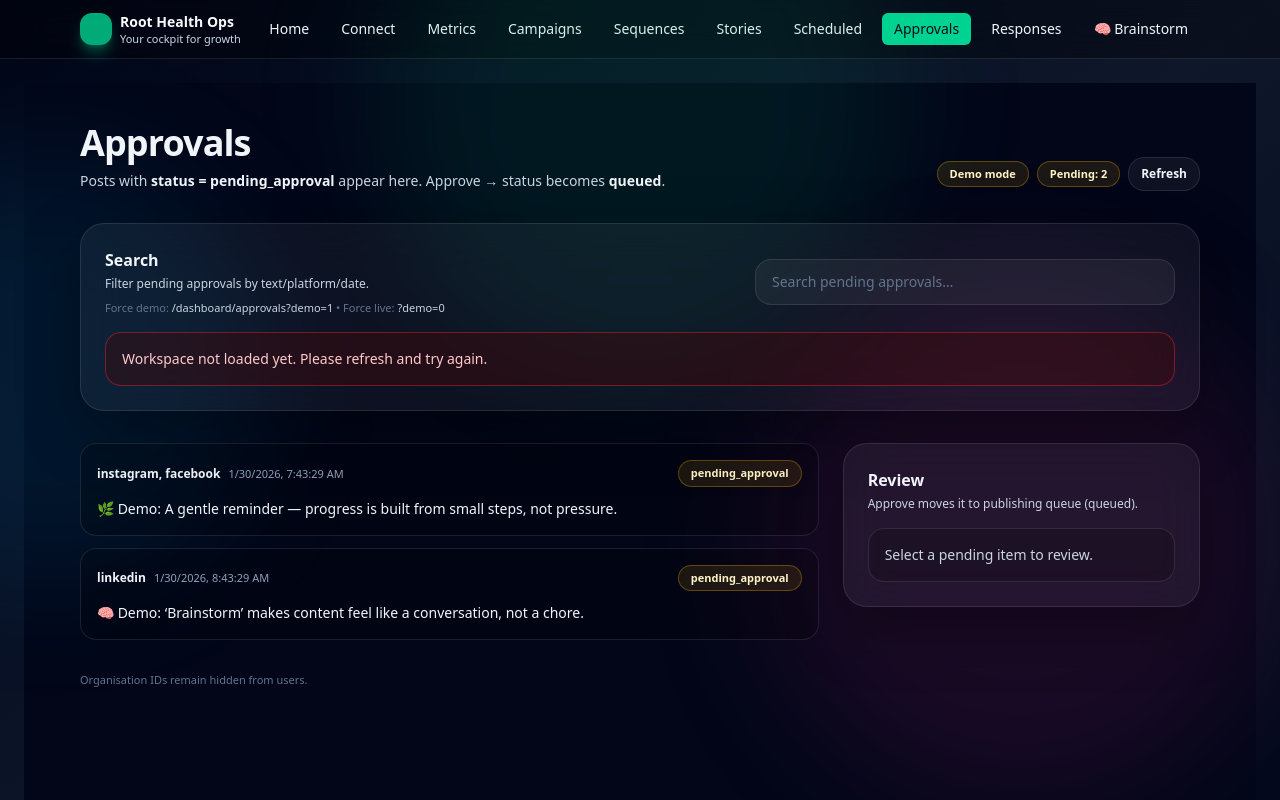
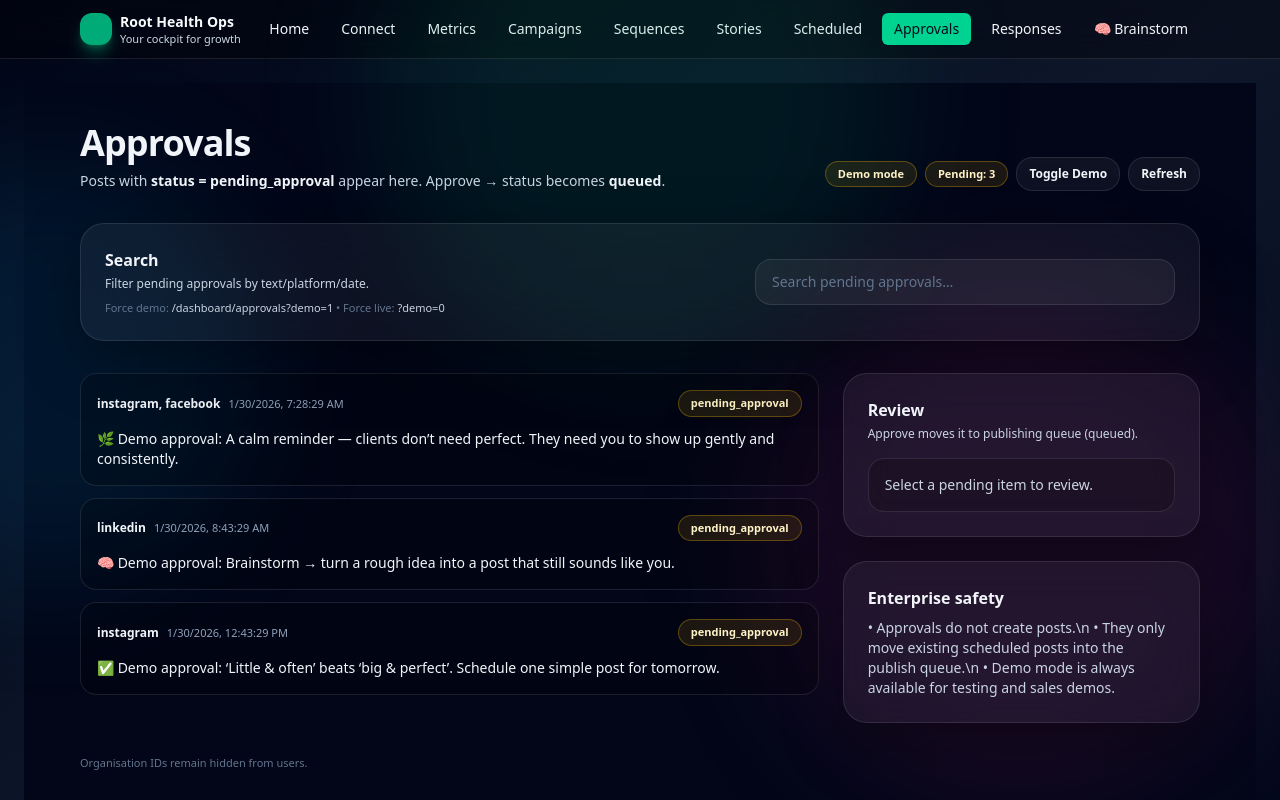
Before and after one commit to Hypnohippy/root-health-ops-dashboard1, a Next.js app: page /dashboard/approvals in a window 1280 px wide. Shown: the top 800 px of the page. Built offline with nearby package versions, Linux system fonts and the light colour scheme; no server answers.

Commit message:
Update page.tsx

```diff
--- a/app/dashboard/approvals/page.tsx
+++ b/app/dashboard/approvals/page.tsx
@@ -1,4 +1,3 @@
-// app/dashboard/approvals/page.tsx
 "use client";
 
 import React, { useEffect, useMemo, useState } from "react";
@@ -15,7 +14,12 @@ type ScheduledPost = {
   meta?: any;
 };
 
-type ApiListResp = { items?: ScheduledPost[]; error?: string; ok?: boolean; organisationId?: string };
+type ApiListResp = {
+  ok?: boolean;
+  organisationId?: string;
+  items?: ScheduledPost[];
+  error?: string;
+};
 
 function safeDate(iso: string) {
   try {
@@ -38,6 +42,18 @@ function statusTone(status: string): "good" | "warn" | "bad" | "neutral" {
   return "neutral";
 }
 
+function readDemoOverrideFromUrl(): boolean | null {
+  try {
+    const url = new URL(window.location.href);
+    const demo = (url.searchParams.get("demo") || "").toLowerCase().trim();
+    if (demo === "1" || demo === "true" || demo === "yes") return true;
+    if (demo === "0" || demo === "false" || demo === "no") return false;
+    return null;
+  } catch {
+    return null;
+  }
+}
+
 export default function ApprovalsPage() {
   const [loading, setLoading] = useState(true);
   const [refreshing, setRefreshing] = useState(false);
@@ -50,32 +66,44 @@ export default function ApprovalsPage() {
   const [selectedId, setSelectedId] = useState<string | null>(null);
   const [note, setNote] = useState("");
 
-  // ✅ Demo override:
-  // /dashboard/approvals?demo=1 -> forces demo mode
-  // /dashboard/approvals?demo=0 -> forces normal mode
-  const [demoMode, setDemoMode] = useState<boolean>(false);
-  const [locked, setLocked] = useState<boolean>(false);
+  // ✅ Demo stays available always
+  const [demoMode, setDemoMode] = useState<boolean>(true);
 
-  const demoItems: ScheduledPost[] = [
+  const demoItems: ScheduledPost[] = useMemo(() => {
+    const now = Date.now();
+    return [
       {
         id: "demo-1",
         organisation_id: "demo",
-      message: "🌿 Demo: A gentle reminder — progress is built from small steps, not pressure.",
+        message:
+          "🌿 Demo approval: A calm reminder — clients don’t need perfect. They need you to show up gently and consistently.",
         platforms: ["instagram", "facebook"],
-      scheduled_for: new Date(Date.now() + 60 * 60 * 1000).toISOString(),
+        scheduled_for: new Date(now + 45 * 60 * 1000).toISOString(),
         status: "pending_approval",
         meta: { demo: true },
       },
       {
         id: "demo-2",
         organisation_id: "demo",
-      message: "🧠 Demo: ‘Brainstorm’ makes content feel like a conversation, not a chore.",
+        message:
+          "🧠 Demo approval: Brainstorm → turn a rough idea into a post that still sounds like you.",
         platforms: ["linkedin"],
-      scheduled_for: new Date(Date.now() + 2 * 60 * 60 * 1000).toISOString(),
+        scheduled_for: new Date(now + 2 * 60 * 60 * 1000).toISOString(),
+        status: "pending_approval",
+        meta: { demo: true },
+      },
+      {
+        id: "demo-3",
+        organisation_id: "demo",
+        message:
+          "✅ Demo approval: ‘Little & often’ beats ‘big & perfect’. Schedule one simple post for tomorrow.",
+        platforms: ["instagram"],
+        scheduled_for: new Date(now + 6 * 60 * 60 * 1000).toISOString(),
         status: "pending_approval",
         meta: { demo: true },
       },
     ];
+  }, []);
 
   const resolveOrg = async () => {
     const res = await fetch("/api/social-accounts", { method: "GET", cache: "no-store" });
@@ -93,53 +121,43 @@ export default function ApprovalsPage() {
     return org;
   };
 
-  const readDemoOverride = () => {
-    try {
-      const url = new URL(window.location.href);
-      const demo = url.searchParams.get("demo");
-      if (demo === "1" || demo === "true") return true;
-      if (demo === "0" || demo === "false") return false;
-      return null; // no override
-    } catch {
-      return null;
-    }
-  };
-
-  const load = async () => {
+  const load = async (force?: { demo?: boolean }) => {
     setLoading(true);
     setError(null);
 
     try {
-      const override = readDemoOverride();
-      const shouldDemo = override === null ? demoMode : override;
+      const override = readDemoOverrideFromUrl();
+      const shouldDemo =
+        typeof force?.demo === "boolean"
+          ? force.demo
+          : override === null
+          ? demoMode
+          : override;
 
-      // ✅ Always honor demo override
+      // ✅ Demo = immediate data, no DB needed
       if (shouldDemo) {
         setRows(demoItems);
-        setLocked(true); // demo means “no real actions”
         return;
       }
 
-      // Normal mode: pull real posts
+      // Live mode: pull real posts
       const org = organisationId || (await resolveOrg());
-
       const res = await fetch(`/api/schedule/list?organisationId=${encodeURIComponent(org)}`, {
         cache: "no-store",
       });
 
       const data: ApiListResp = await res.json().catch(() => ({}));
+
       if (!res.ok || data?.ok === false) {
         throw new Error(data?.error || `Failed to load scheduled posts (HTTP ${res.status}).`);
       }
 
       setRows(Array.isArray(data?.items) ? data.items : []);
-      setLocked(false);
     } catch (e: any) {
-      // If anything fails, fall back to demo so you can still test UI
-      setError(e?.message || "Could not load approvals queue — showing demo mode.");
+      // ✅ If live fails, fall back to demo so you can still demo/test
+      setError(e?.message || "Could not load live approvals — showing demo mode.");
+      setDemoMode(true);
       setRows(demoItems);
-      setLocked(true);
-      setDemoMode(true);
     } finally {
       setLoading(false);
     }
@@ -155,12 +173,9 @@ export default function ApprovalsPage() {
   };
 
   useEffect(() => {
-    // Initial demo decision:
-    // - if ?demo=1 present, it will force demo
-    // - otherwise default to demo=true so you can test immediately
-    const override = readDemoOverride();
-    setDemoMode(override === null ? true : override);
-    void load();
+    const override = readDemoOverrideFromUrl();
+    if (override !== null) setDemoMode(override);
+    void load({ demo: override !== null ? override : true }); // ✅ default demo on first load
     // eslint-disable-next-line react-hooks/exhaustive-deps
   }, []);
 
@@ -217,8 +232,8 @@ export default function ApprovalsPage() {
   const act = async (action: "approve" | "reject") => {
     if (!selected) return;
 
-    // Demo/locked: just simulate
-    if (locked || String(selected.id).startsWith("demo-")) {
+    // ✅ Demo mode: simulate only
+    if (demoMode || String(selected.id).startsWith("demo-")) {
       const newStatus = action === "approve" ? "queued" : "rejected";
       setRows((prev) => prev.map((r) => (r.id === selected.id ? { ...r, status: newStatus } : r)));
       setSelectedId(null);
@@ -250,6 +265,14 @@ export default function ApprovalsPage() {
     }
   };
 
+  // ✅ Critical: stop keyboard events escaping to the dashboard shell
+  const stopKeys = {
+    onKeyDownCapture: (e: any) => e.stopPropagation(),
+    onKeyUpCapture: (e: any) => e.stopPropagation(),
+    onPointerDownCapture: (e: any) => e.stopPropagation(),
+    onMouseDownCapture: (e: any) => e.stopPropagation(),
+  };
+
   return (
     <div className="min-h-screen bg-slate-950 text-slate-100">
       <div className="pointer-events-none fixed inset-0 overflow-hidden">
@@ -269,8 +292,23 @@ export default function ApprovalsPage() {
           </div>
 
           <div className="flex flex-wrap items-center gap-2">
-            <Pill tone={locked ? "warn" : "good"}>{locked ? "Demo mode" : "Live mode"}</Pill>
+            <Pill tone={demoMode ? "warn" : "good"}>{demoMode ? "Demo mode" : "Live mode"}</Pill>
             <Pill tone="warn">Pending: {pending.length}</Pill>
+
+            <button
+              type="button"
+              onClick={() => {
+                const next = !demoMode;
+                setDemoMode(next);
+                setSelectedId(null);
+                setNote("");
+                void load({ demo: next });
+              }}
+              className="rounded-2xl border border-white/10 bg-white/5 px-3 py-2 text-xs font-semibold text-slate-100 hover:bg-white/10 transition"
+            >
+              Toggle Demo
+            </button>
+
             <button
               type="button"
               onClick={refresh}
@@ -294,6 +332,7 @@ export default function ApprovalsPage() {
             </div>
 
             <input
+              {...stopKeys}
               className="w-full md:w-[420px] rounded-2xl border border-white/10 bg-white/5 px-4 py-3 text-sm text-slate-50 placeholder:text-slate-500 outline-none focus:border-emerald-400/50 focus:ring-1 focus:ring-emerald-400/30"
               placeholder="Search pending approvals…"
               value={query}
@@ -376,26 +415,18 @@ export default function ApprovalsPage() {
                   </div>
 
                   <textarea
+                    {...stopKeys}
                     className="w-full min-h-[90px] rounded-2xl border border-white/10 bg-white/5 px-4 py-3 text-sm text-slate-100 placeholder:text-slate-500 outline-none focus:border-emerald-400/50 focus:ring-1 focus:ring-emerald-400/30"
                     placeholder="Optional note (why approved/rejected)…"
                     value={note}
                     onChange={(e) => setNote(e.target.value)}
-                    onKeyDown={(e) => e.stopPropagation()}
-                    onKeyUp={(e) => e.stopPropagation()}
-                    onClick={(e) => e.stopPropagation()}
                   />
 
                   <div className="flex gap-2">
                     <button
                       type="button"
                       onClick={() => act("approve")}
-                      className={[
-                        "flex-1 rounded-2xl px-4 py-3 text-sm font-semibold transition",
-                        locked
-                          ? "bg-white/5 text-slate-400 cursor-not-allowed border border-white/10"
-                          : "bg-emerald-500 text-slate-950 hover:bg-emerald-400",
-                      ].join(" ")}
-                      disabled={locked && !String(selected.id).startsWith("demo-")}
+                      className="flex-1 rounded-2xl bg-emerald-500 px-4 py-3 text-sm font-semibold text-slate-950 hover:bg-emerald-400 transition"
                     >
                       Approve
                     </button>
@@ -403,19 +434,28 @@ export default function ApprovalsPage() {
                     <button
                       type="button"
                       onClick={() => act("reject")}
-                      className={[
-                        "flex-1 rounded-2xl px-4 py-3 text-sm font-semibold transition",
-                        locked
-                          ? "bg-white/5 text-slate-400 cursor-not-allowed border border-white/10"
-                          : "border border-red-400/30 bg-red-400/10 text-red-100 hover:bg-red-400/15",
-                      ].join(" ")}
-                      disabled={locked && !String(selected.id).startsWith("demo-")}
+                      className="flex-1 rounded-2xl border border-red-400/30 bg-red-400/10 px-4 py-3 text-sm font-semibold text-red-100 hover:bg-red-400/15 transition"
                     >
                       Reject
                     </button>
                   </div>
+
+                  {demoMode ? (
+                    <div className="text-[11px] text-slate-500">
+                      Demo mode: actions are simulated (no real DB changes).
+                    </div>
+                  ) : null}
                 </div>
               )}
+            </GlassCard>
+
+            <GlassCard className="p-6">
+              <div className="text-base font-semibold">Enterprise safety</div>
+              <div className="mt-2 text-sm text-slate-300 whitespace-pre-wrap">
+                • Approvals do not create posts.\n
+                • They only move existing scheduled posts into the publish queue.\n
+                • Demo mode is always available for testing and sales demos.
+              </div>
             </GlassCard>
           </div>
         </div>
```
Lines whose indentation alone changed are shown as unchanged.
